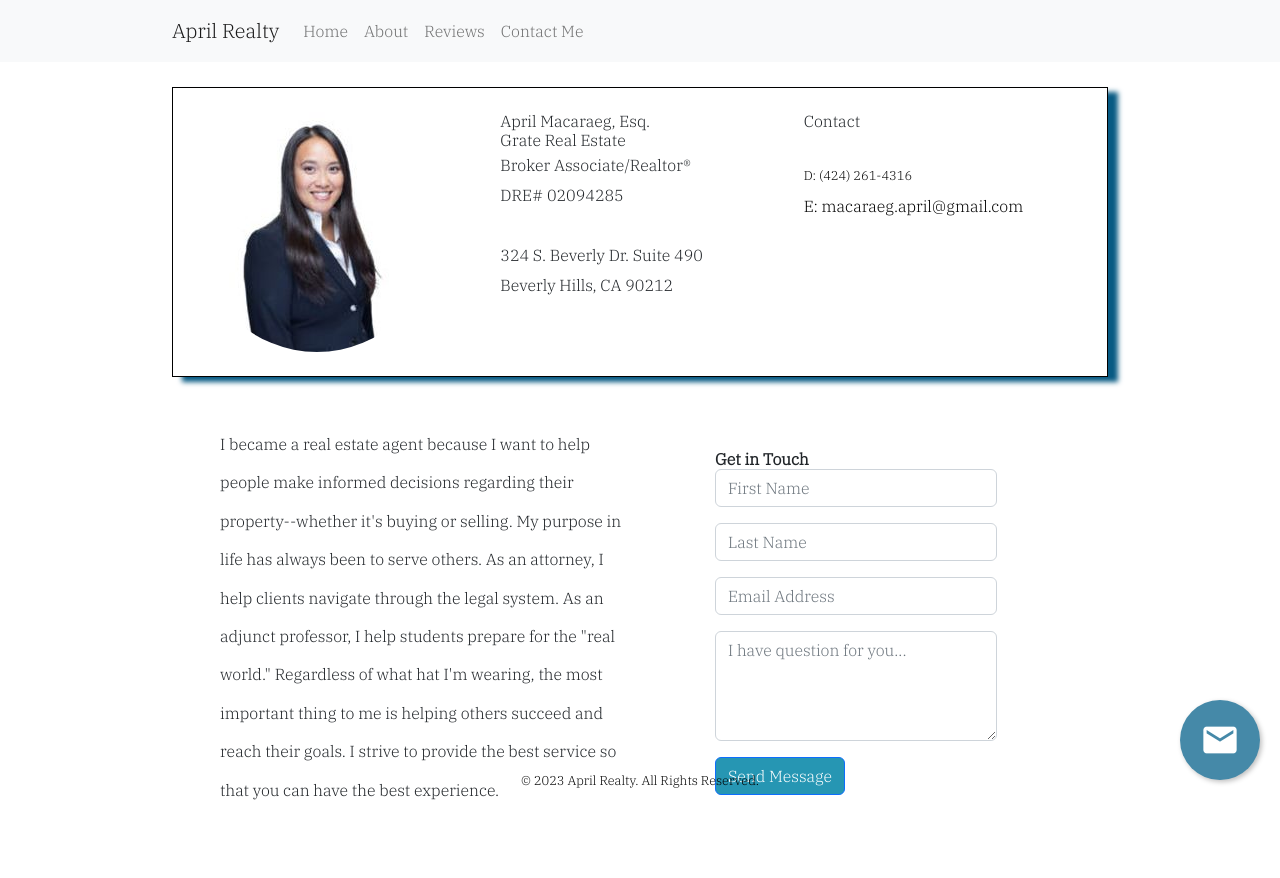
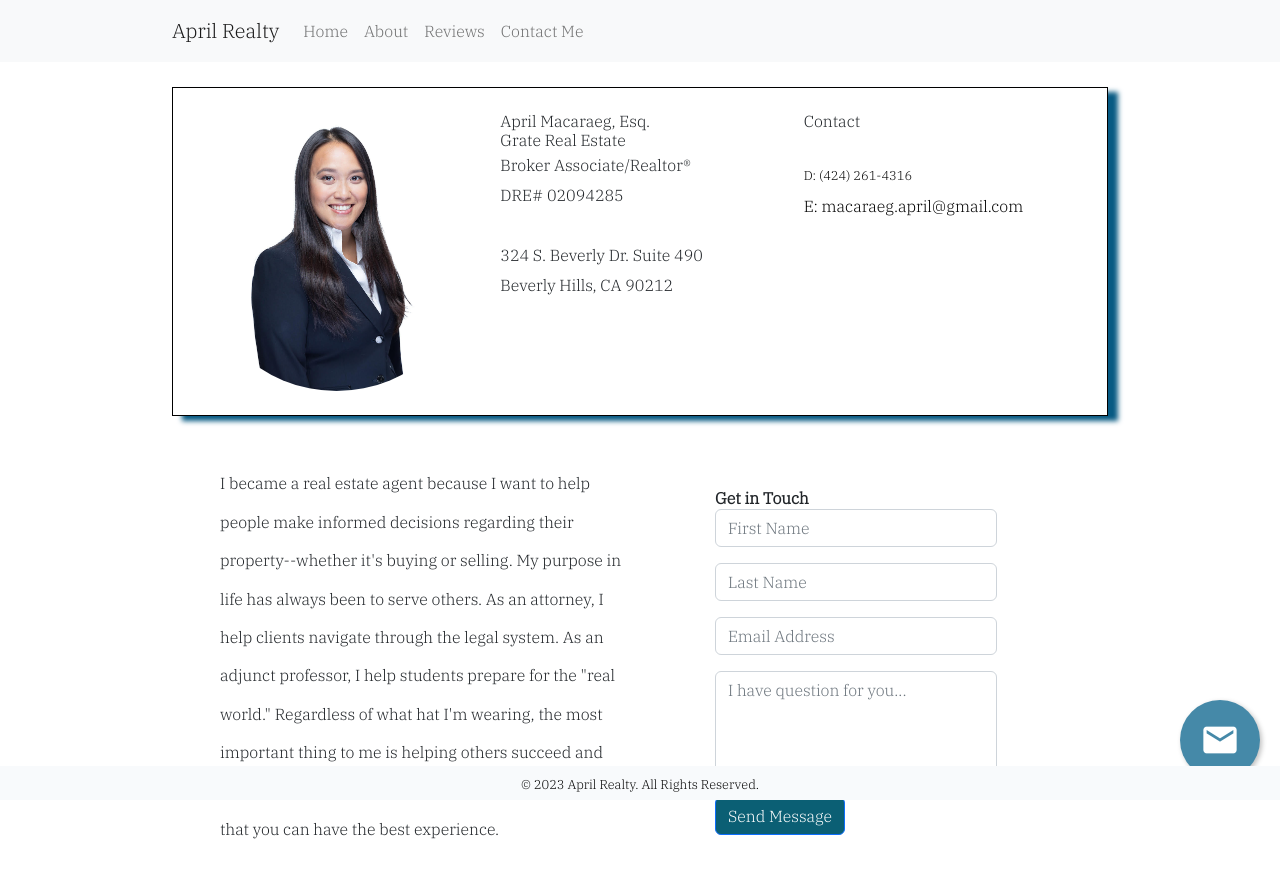
Before and after one commit to essbee808/april-realty, a React (Create React App) app: page /about in a window 1280 px wide. Shown: the top 878 px of the page. Built offline with nearby package versions, Linux system fonts and the light colour scheme.

Commit message:
Replace profile image

```diff
--- a/src/components/contact/Contact.jsx
+++ b/src/components/contact/Contact.jsx
@@ -21,7 +21,7 @@ const Contact = () => {
     e.preventDefault();
 
     emailjs.sendForm('service_hrq0qin', 'template_9q19nmr', form.current, '-Fyq1bupIBAfjxLqM');
-    // emailjs.sendForm(serviceID, templateID, templateParams, -Fyq1bupIBAfjxLqM);
+
     e.target.reset();
   }
 
--- a/src/components/footer/Footer.jsx
+++ b/src/components/footer/Footer.jsx
@@ -11,12 +11,12 @@ import Col from 'react-bootstrap/Col'
 
 const Footer = () => {
   return (
-    <footer className="
+    <footer className="bg-slate-50
     text-1xl text-black text-center
     fixed
     inset-x-0
     bottom-0
-    p-1">
+    pt-1">
        <small>© 2023 April Realty. All Rights Reserved.</small>
     </footer>
   //   <footer>
--- a/src/index.css
+++ b/src/index.css
@@ -11,9 +11,9 @@ a:link {
 /* css variables */
 :root {
     --color-bg: white;
-    --color-bg-variant: rgb(11, 95, 116);
+    --color-bg-variant: #4589a8;
     --color-primary: black;
-    --color-primary-variant: rgb(38, 150, 179);
+    --color-primary-variant: rgb(11, 95, 116);
     --color-white: #fff;
     --color-light: rgba(255, 255, 255, 0.6);
 
@@ -57,6 +57,11 @@ section {
     transition: var(--transition);
 }
 
+.primary_button:active {
+    background: var(--color-bg-variant);
+    transition: var(--transition);
+}
+
 .coming_soon {
     color: grey;
 }
@@ -80,14 +85,13 @@ section {
     justify-content: center;
 
     /* button */
-    outline: blue;
     border: none;
     cursor: pointer;
-
 }
 
 .floating-btn:active {
-    background: #007D63;
+    background: #55a8cf;
+
 }
 
 /* MEDIA QUERIES (MEDIUM DEVICES) */
```
Also changed, not shown: src/assets/profile.jpg.
